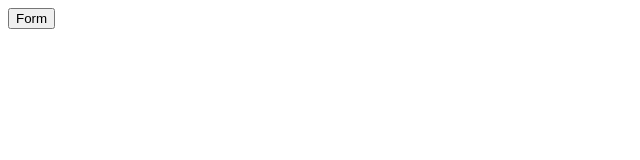
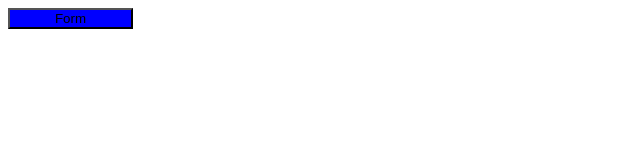
Before and after one commit to Marinov1/Test, a plain HTML site: page index.html in a window 1280 px wide. Shown: the whole page, without its empty margins (0-640 px from the left). Drawn offline with Linux system fonts and the light colour scheme.

Commit message:
Update index.html

```diff
--- a/index.html
+++ b/index.html
@@ -3,7 +3,7 @@
 <head>
 <title>Test</title>
 <style>
-.button {
+button.button {
   width:125px;
   size: 125px;
   background-color: blue;
@@ -11,7 +11,7 @@
 </style>
   </head>
 <body>
-<button onclick="aler()">Form</button>
+<button class="button" onclick="aler()">Form</button>
 </body>
 <script>
 function aler() {
```
